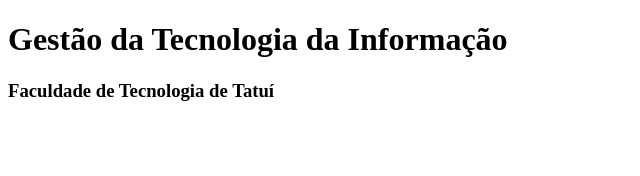
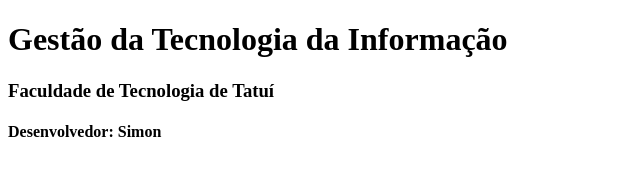
Before and after one commit to bzzzsimon/FTI, a plain HTML site: page index.html in a window 1280 px wide. Shown: the whole page, without its empty margins (0-640 px from the left). Drawn offline with Linux system fonts and the light colour scheme.

Commit message:
nome desenvolvedor

```diff
--- a/index.html
+++ b/index.html
@@ -8,5 +8,6 @@
 <body>
     <h1>Gestão da Tecnologia da Informação</h1>
     <h3>Faculdade de Tecnologia de Tatuí</h3>
-    </body>
+    <h4>Desenvolvedor: Simon</h4>
+</body>
 </html>
```
